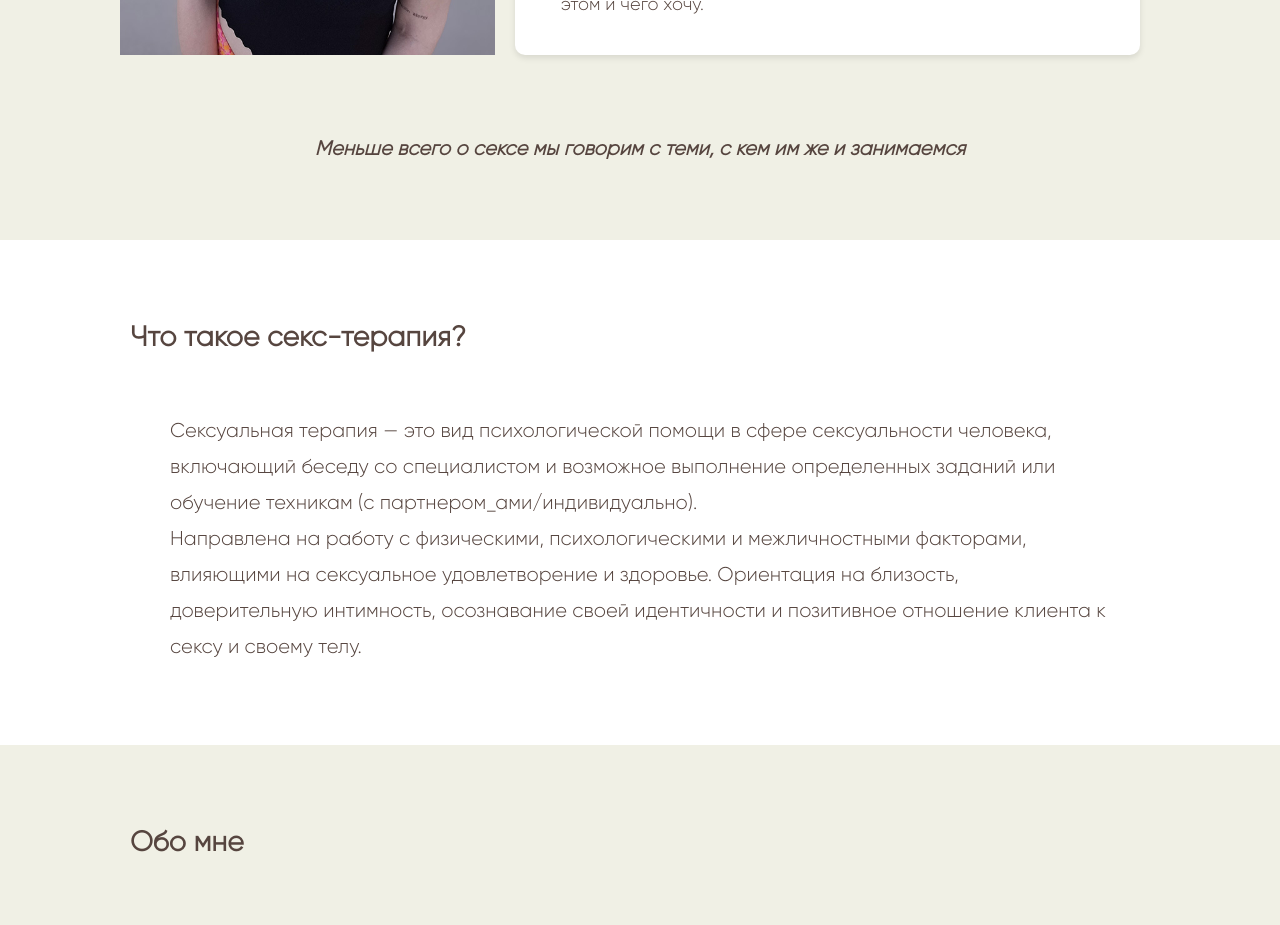
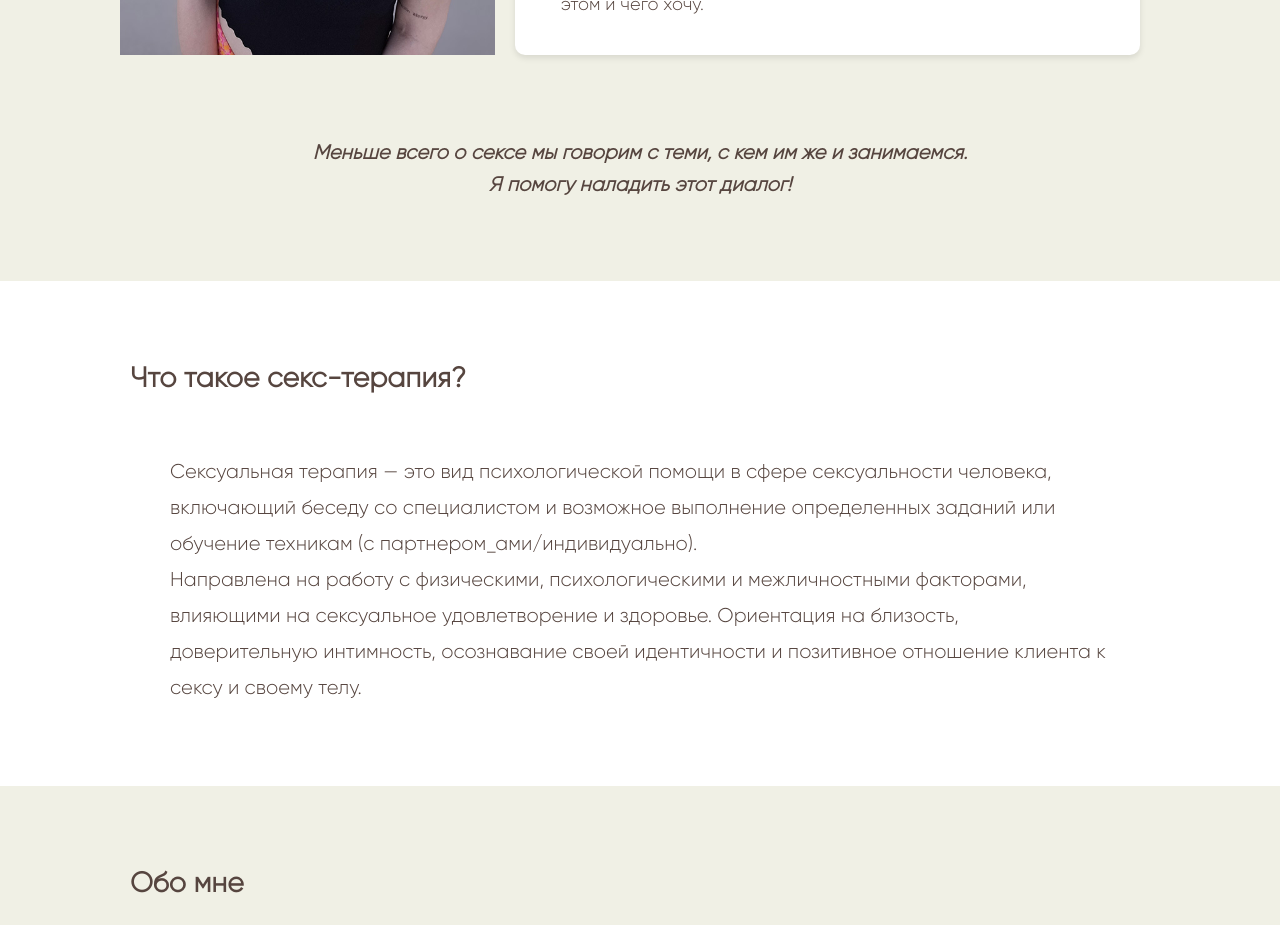
Before and after one commit to fireframes/erovnova-portfolio, a React (Vite) app: page / in a window 1280 px wide. Shown: the part 780-1705 px from the top of the page. Built offline with nearby package versions, Linux system fonts and the light colour scheme.

Commit message:
added text to hero quote

```diff
--- a/src/components/Hero.tsx
+++ b/src/components/Hero.tsx
@@ -31,7 +31,8 @@ const Hero = () => {
           </div>
         </article>
         <blockquote>
-          Меньше всего о сексе мы говорим с теми, с кем им же и занимаемся
+          Меньше всего о сексе мы говорим с теми, с кем им же и занимаемся.{" "}
+          <br />Я помогу наладить этот диалог!
         </blockquote>
       </div>
     </section>
--- a/src/styles.css
+++ b/src/styles.css
@@ -290,6 +290,9 @@ main {
 }
 
 #hero blockquote {
+  justify-content: center;
+  text-align: center;
+  line-height: 1.6;
   font-size: 20px;
   font-weight: 600;
   font-style: italic;
```
